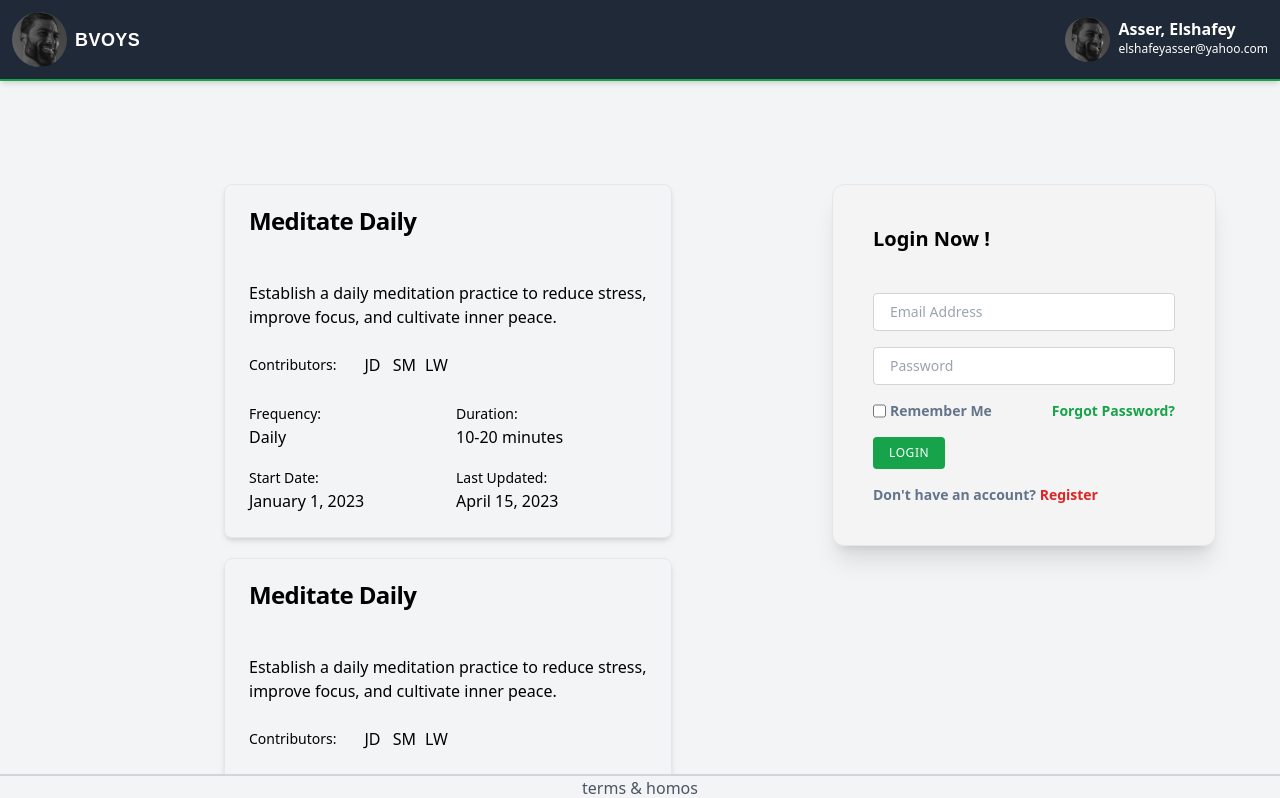
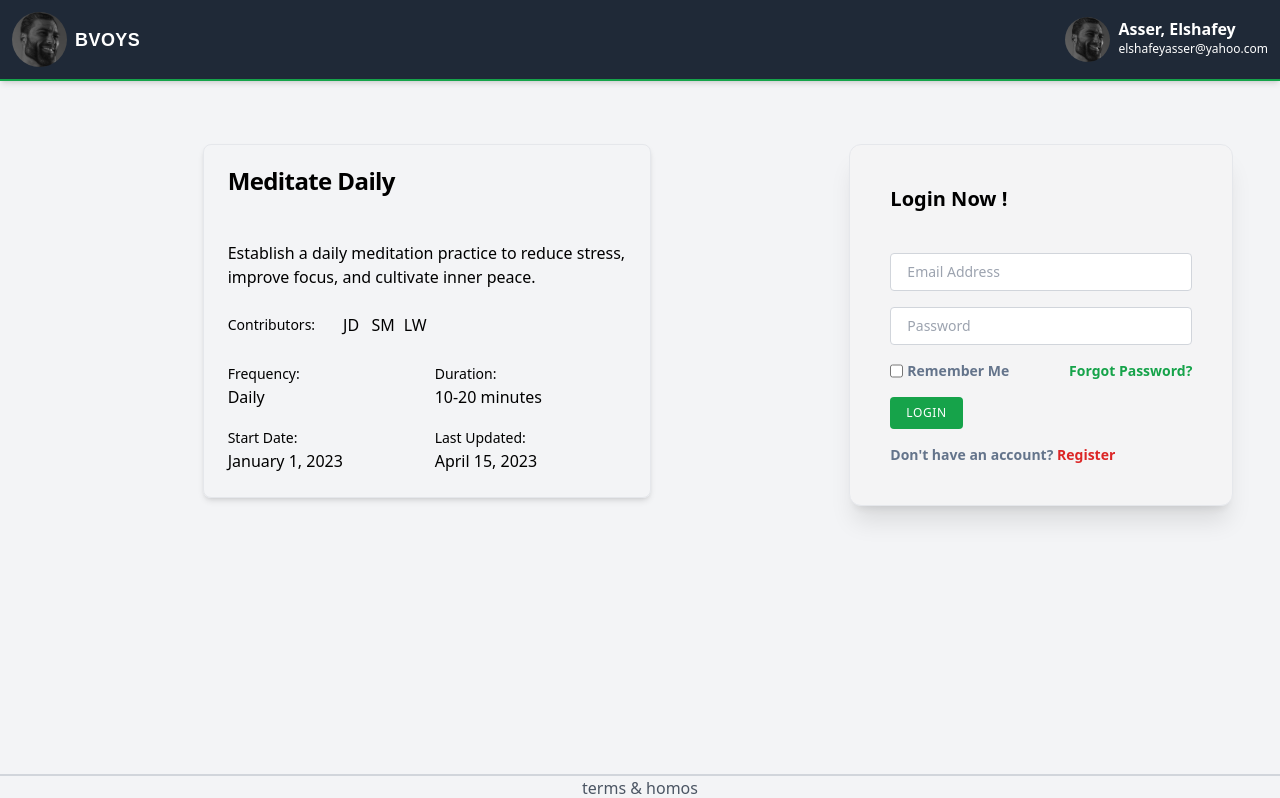
Before and after one commit to AsserElshafey/best-version-of-your-self, a Next.js app in the folder best-version-of-your-self/: page / in a window 1280 px wide. Shown: the top 798 px of the page. Built offline with nearby package versions, Linux system fonts and the light colour scheme.

Commit message:
fix(page): adjusting home page css for better view

```diff
--- a/best-version-of-your-self/app/page.jsx
+++ b/best-version-of-your-self/app/page.jsx
@@ -6,21 +6,12 @@ import Login from "@/components/Login";
 
 const Home = () => {
   return (
-    <div className="flex p-10">
-      <div className="lg:flex w-full hidden justify-center gap-40">
-        <div className="ml ml-40">
-          <HabitCard />
-          <HabitCard />
-          <HabitCard />
-          <HabitCard />
-          <HabitCard />
-        </div>
-        <div className="">
-          <Login />
-        </div>
+    <div className="flex justify-center md:w-4/6 p-2 md:p-0">
+      <div className="">
+        <HabitCard />
       </div>
-      <div className="lg:hidden flex w-full justify-center">
-        <HabitCard />
+      <div className="hidden md:block fixed right-1 md:w-2/6">
+        <Login />
       </div>
     </div>
   )
```
